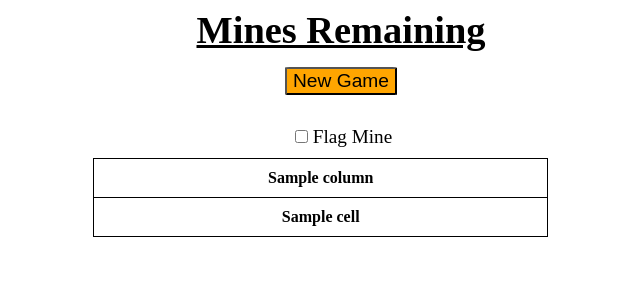
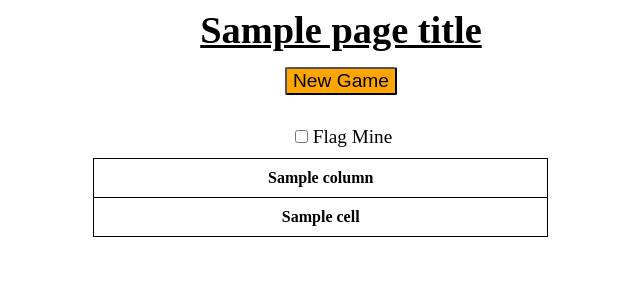
Before and after one commit to LaunchCodeEducation/LCHS_minesweeper_solution, a Flask app: template templates/mines.html in a window 1280 px wide. Shown: the top 300 px of the page, without its empty margins (299-939 px from the left). Run offline with Flask 2, Linux system fonts and the light colour scheme; the template is opened without the code that fills it: most values are stand-ins (such as "Sample title", 1, 10 or a date in 2020).

Commit message:
Beta test corrections.

```diff
--- a/main.py
+++ b/main.py
@@ -133,7 +133,8 @@ def index():
         session['hit_mine'] = False
     columns = make_columns()
     rows = make_rows()
-    return render_template("index.html", columns = columns, rows = rows)
+    return render_template("index.html", columns = columns, rows = rows,
+        page_title = "Play Minesweeper")
 
 @app.route('/play', methods=['GET', 'POST'])
 def play():
@@ -150,7 +151,8 @@ def play():
 
     columns = make_columns()
     rows = make_rows()
-    return render_template("mines.html", columns = columns, rows = rows)
+    return render_template("mines.html", columns = columns, rows = rows,
+        page_title = "Mines Remaining")
 
 if __name__ == '__main__':
     app.run()
--- /dev/null
+++ b/templates/base.html
@@ -0,0 +1,16 @@
+<!DOCTYPE html>
+<html lang="en">
+<head>
+    <head>
+        <meta charset="UTF-8">
+        <meta name="viewport" content="width=device-width">
+        <title>Game Test Page</title>
+        <link rel="stylesheet" type="text/css" href="{{ url_for('static', filename='style.css') }}">
+    </head>
+</head>
+<body>
+    <h1>{{page_title}}</h1>
+    {% block content %}
+    {% endblock %}
+</body>
+</html>
--- a/templates/mines.html
+++ b/templates/mines.html
@@ -1,15 +1,6 @@
-<!DOCTYPE html>
-<html lang="en">
-<head>
-    <head>
-        <meta charset="UTF-8">
-        <meta name="viewport" content="width=device-width">
-        <title>Game Test Page</title>
-        <link rel="stylesheet" type="text/css" href="{{ url_for('static', filename='style.css') }}">
-    </head>
-</head>
-<body>
-    <h1>Mines Remaining</h1>
+{% extends "base.html" %}
+
+{% block content %}
 <header class="centered">
     <h2>{{session['num_mines']}}</h2>
     <button class="menu" form="game-board" name="guess" value="restart">New Game</button>
@@ -54,5 +45,4 @@
         </table>
     </form>
 </section>
-</body>
-</html>
+{% endblock %}
```
Also changed, not shown: templates/index.html (+4 -26 lines). Lines whose indentation alone changed are shown as unchanged.
